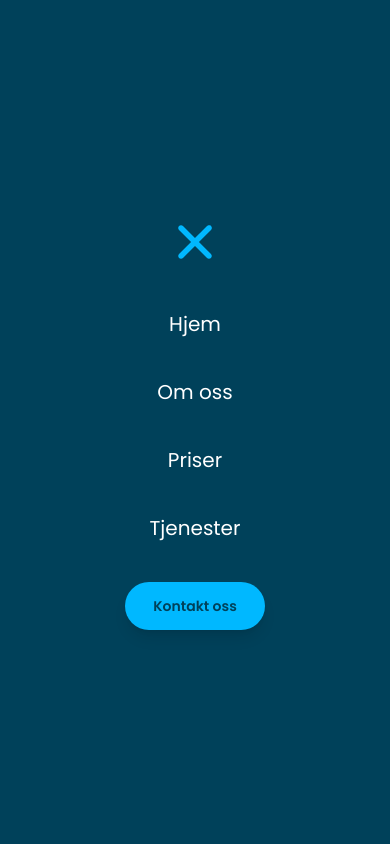
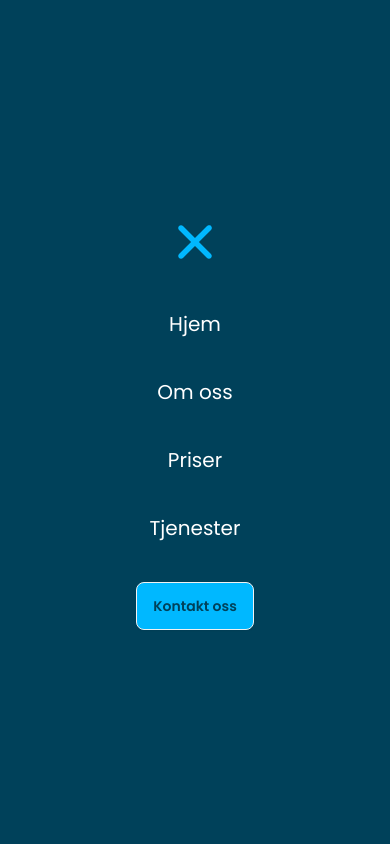
Before and after one commit to MastooraTurkmen/tannglege-engen-as, a Next.js app: page / in a window 390 px wide. Both pictures are taken after a click on the picture 355 px from the left and 38 px from the top of the page. Shown: the top 844 px of the page. Built offline with nearby package versions, Linux system fonts and the light colour scheme; a web font is replaced by a local one.

Commit message:
makes some changes

```diff
--- a/components/Navbar.jsx
+++ b/components/Navbar.jsx
@@ -86,8 +86,14 @@ const Navbar = () => {
                 </li>
               );
             })}
+            <Link
+              className="btn bg-[#00B8FF] text-[rgb(0,65,90)] hover:scale-110"
+              onClick={handleCloseMenu}
+              href="#footer"
+            >
+              Kontakt oss
+            </Link>
           </animated.ul>
-          <Button link="#footer" text="Kontakt oss" />
         </animated.div>
       )}
     </>
```
